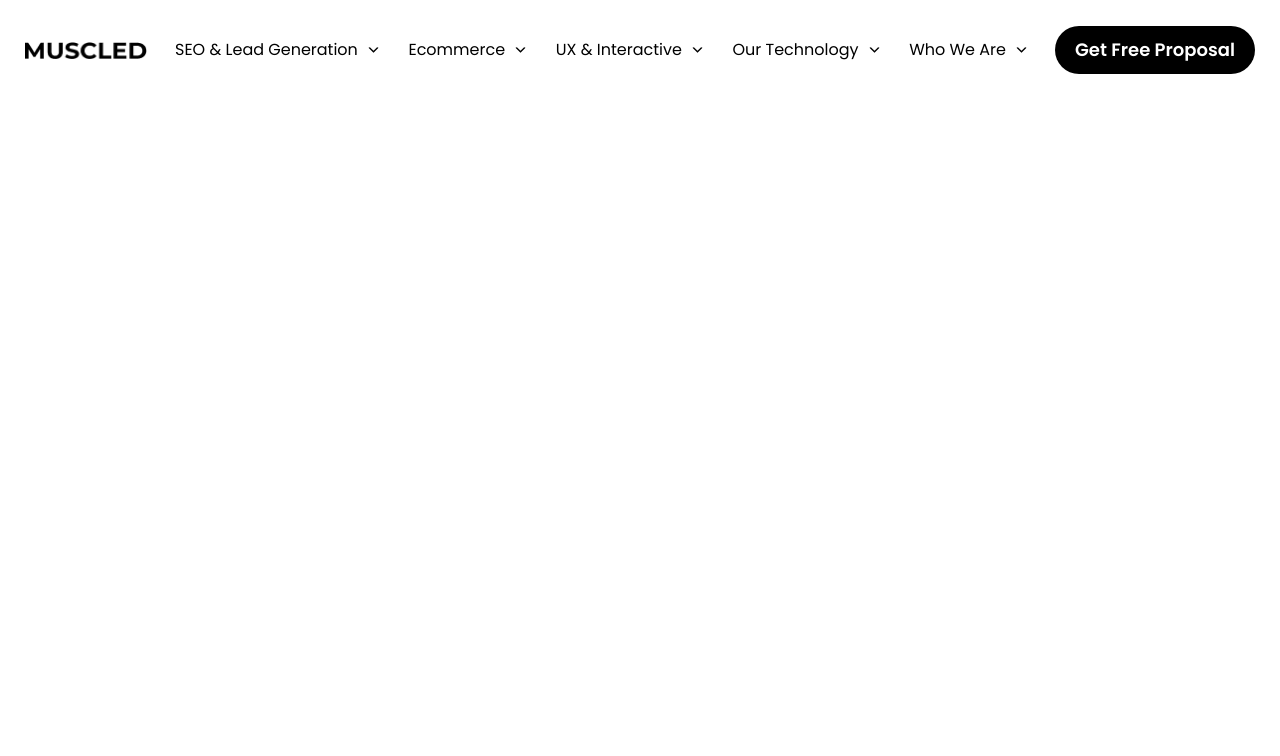
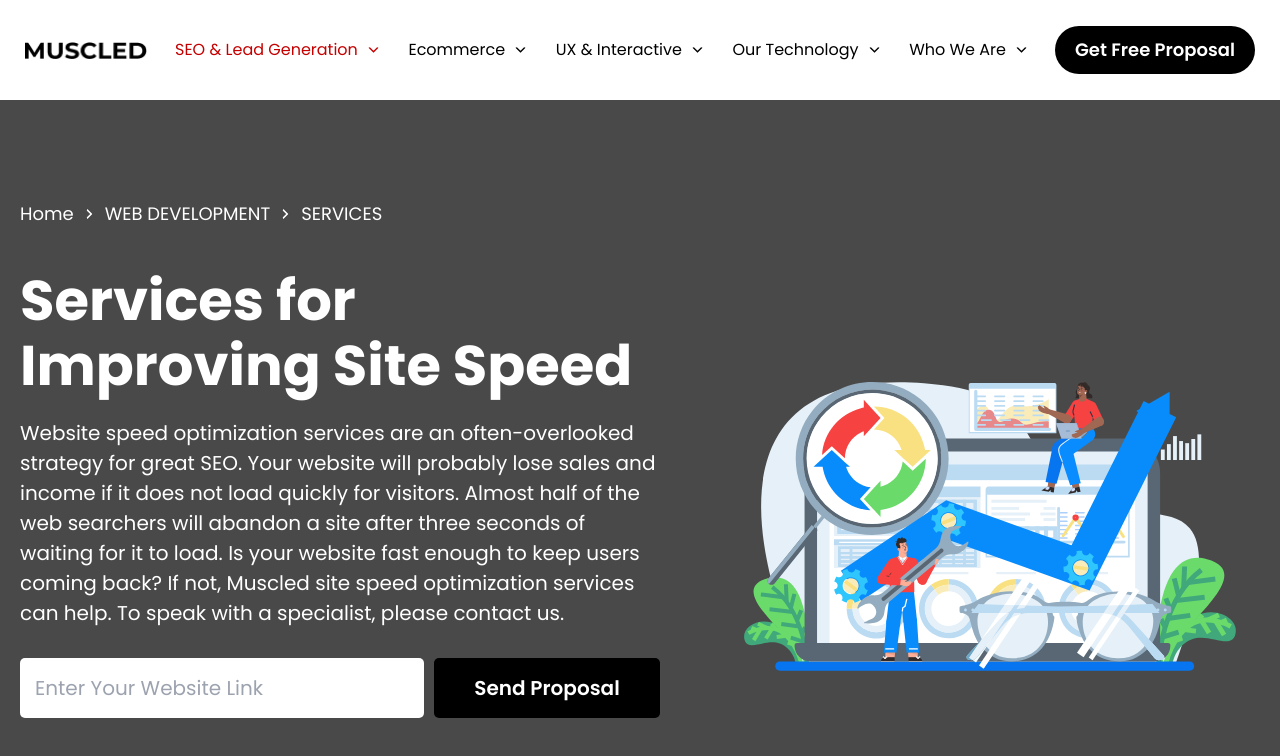
Before and after one commit to vitalii-minchuk/task-speed, a Next.js app: page / in a window 1280 px wide. Shown: the top 756 px of the page. Built offline with nearby package versions, Linux system fonts and the light colour scheme.

Commit message:
hero section

```diff
--- /dev/null
+++ b/src/components/BradCrumbs/index.tsx
@@ -0,0 +1,16 @@
+import React, { FC } from "react";
+import { ArrowSvg } from "../../svgs/Arrow";
+
+const BradCrumbs: FC = () => {
+  return (
+    <div className="w-full pt-[40px] lg:pt-[100px] pb-[30px] flex items-center space-x-[10px]">
+      <p className="phone:text-lg text-white leading-[18px]">Home</p>
+      <ArrowSvg color="white" rotate={270} />
+      <p className="phone:text-lg text-white leading-[18px]">WEB DEVELOPMENT</p>
+      <ArrowSvg color="white" rotate={270} />
+      <p className="phone:text-lg text-white leading-[18px]">SERVICES</p>
+    </div>
+  );
+};
+
+export default BradCrumbs;
--- a/src/components/Header/NavBar/index.tsx
+++ b/src/components/Header/NavBar/index.tsx
@@ -5,28 +5,28 @@ const NavBar = () => {
   return (
     <>
       <nav className="hidden xl:flex justify-between flex-1 pr-[20px] pl-[20px] desktop:pr-[60px] desktop:pl-[86px]">
-        <div className="flex items-center space-x-[10px]">
-          <p>SEO & Lead Generation</p>
-          <ArrowSvg />
+        <div className="flex items-center space-x-[10px] cursor-pointer">
+          <p className="text-myRed">SEO & Lead Generation</p>
+          <ArrowSvg color="#C40000" />
         </div>
-        <div className="flex items-center space-x-[10px]">
+        <div className="flex items-center space-x-[10px] cursor-pointer">
           <p>Ecommerce</p>
           <ArrowSvg />
         </div>
-        <div className="flex items-center space-x-[10px]">
+        <div className="flex items-center space-x-[10px] cursor-pointer">
           <p>UX & Interactive</p>
           <ArrowSvg />
         </div>
-        <div className="flex items-center space-x-[10px]">
+        <div className="flex items-center space-x-[10px] cursor-pointer">
           <p>Our Technology</p>
           <ArrowSvg />
         </div>
-        <div className="flex items-center space-x-[10px]">
+        <div className="flex items-center space-x-[10px] cursor-pointer">
           <p>Who We Are</p>
           <ArrowSvg />
         </div>
       </nav>
-      <div className="flex flex-1 items-center justify-end pr-[20px] space-x-[10px] xl:hidden">
+      <div className="flex flex-1 items-center justify-end pr-[20px] space-x-[10px] cursor-pointer xl:hidden">
         <p>Menu</p>
         <ArrowSvg />
       </div>
--- a/src/components/Header/index.tsx
+++ b/src/components/Header/index.tsx
@@ -7,7 +7,8 @@ const wrapper = "";
 const Header: FC = () => {
   return (
     <header>
-      <div className="w-full h-[100px] px-[15px] xl:px-[25px] desktop:px-[50px] flex justify-between items-center space-x-2">
+      <div className="container">
+        <div className="w-full h-[60px] phone:h-[100px] bg-white px-[15px] xl:px-[25px] desktop:px-[50px] flex justify-between items-center space-x-2">
           <div className="grid items-center">
             <Image
               src="/images/MUSCLED.png"
@@ -21,6 +22,7 @@ const Header: FC = () => {
             Get Free Proposal
           </button>
         </div>
+      </div>
     </header>
   );
 };
--- /dev/null
+++ b/src/components/Hero/HeroActions.tsx
@@ -0,0 +1,12 @@
+import React from 'react'
+
+const HeroActions = () => {
+  return (
+    <div className='flex flex-col items-center gap-[20px] sm:flex-row sm:gap-[10px]'>
+        <input className='bg-white w-[300px] phone:w-[404px] h-[60px] font20 rounded-[5px] border-red-500 text-myGray5 pl-[15px]' type="text" placeholder='Enter Your Website Link' />
+        <button className='btnStandard'>Send Proposal</button>
+    </div>
+  )
+}
+
+export default HeroActions
--- /dev/null
+++ b/src/components/Hero/HeroContent.tsx
@@ -0,0 +1,24 @@
+import React from "react";
+import HeroActions from "./HeroActions";
+
+const HeroContent = () => {
+  return (
+    <div className="w-full lg:w-[500px] xl:w-[640px]">
+      <h1 className="fontTitle mb-[20px]">
+        Services for <br /> Improving Site Speed
+      </h1>
+      <p className="font20 text-white mb-[30px]">
+        Website speed optimization services are an often-overlooked strategy for
+        great SEO. Your website will probably lose sales and income if it does
+        not load quickly for visitors. Almost half of the web searchers will
+        abandon a site after three seconds of waiting for it to load. Is your
+        website fast enough to keep users coming back? If not, Muscled site
+        speed optimization services can help. To speak with a specialist, please
+        contact us.
+      </p>
+      <HeroActions />
+    </div>
+  );
+};
+
+export default HeroContent;
--- /dev/null
+++ b/src/components/Hero/index.tsx
@@ -0,0 +1,28 @@
+import Image from "next/image";
+import React from "react";
+import BradCrumbs from "../BradCrumbs";
+import HeroContent from "./HeroContent";
+
+const Hero = () => {
+  return (
+    <div className="container bg-myGray7 px-[15px]">
+      <div className="mx-auto pb-[40px] lg:pb-[100px] max-w-[1240px]">
+        <BradCrumbs />
+        <div className="column lg:flex justify-between items-center">
+          <HeroContent />
+          <div className="grid items-center lg:mb-[25px]">
+          <Image
+            width={540}
+            height={446}
+            src="/images/heroImg.svg"
+            alt="hero image"
+          />
+
+          </div>
+        </div>
+      </div>
+    </div>
+  );
+};
+
+export default Hero;
--- a/src/pages/index.tsx
+++ b/src/pages/index.tsx
@@ -1,6 +1,7 @@
 import type { NextPage } from "next";
 import Head from "next/head";
 import Header from "../components/Header";
+import Hero from "../components/Hero";
 
 const Home: NextPage = () => {
   return (
@@ -10,9 +11,10 @@ const Home: NextPage = () => {
         <meta name="description" content="Generated by create next app" />
         <link rel="icon" href="/favicon.ico" />
       </Head>
-      <div className="container">
-        <Header />
-      </div>
+      <Header />
+      <main>
+        <Hero />
+      </main>
     </div>
   );
 };
--- a/styles/globals.css
+++ b/styles/globals.css
@@ -4,13 +4,23 @@
 @tailwind utilities;
 
 body {
+  background: #F5F5F5;
   font-family: "Poppins";
 }
 
 .container {
   @apply max-w-screen-desktop mx-auto
 }
-
+.fontTitle {
+  @apply text-4xl text-white phone:text-[56px] font-bold leading-[115%]
+}
+.font20 {
+  @apply text-xl leading-[150%] font-normal
+}
 .btnRounded {
   @apply font-semibold text-lg text-white bg-black leading-[18px] rounded-full w-[200px] h-[48px]
 }
+
+.btnStandard {
+  @apply font-semibold text-xl text-white bg-black leading-[18px] rounded-[5px] w-[226px] h-[60px]
+}
--- a/tailwind.config.js
+++ b/tailwind.config.js
@@ -1,19 +1,24 @@
 /** @type {import('tailwindcss').Config} */
 module.exports = {
-  content: ["./src/pages/**/*.{js,ts,jsx,tsx}", "./src/components/**/*.{js,ts,jsx,tsx}"],
+  content: [
+    "./src/pages/**/*.{js,ts,jsx,tsx}",
+    "./src/components/**/*.{js,ts,jsx,tsx}",
+  ],
   theme: {
     extend: {
       colors: {
-        myGreen: "blue",
+        myRed: "#C40000",
+        myGray7: "rgba(0, 0, 0, 0.7)",
+        myGray5: "rgba(0, 0, 0, 0.5)"
       },
       fontFamily: {
-        body: ['Poppins'],
+        body: ["Poppins"],
       },
       screens: {
         desktop: "1440px",
-        phone: "460px"
-      }
+        phone: "460px",
+      },
     },
   },
   plugins: [],
-}
+};
```
Also changed, not shown: public/images/heroImg.svg (renamed from public/images/Artboard 12 1.svg). Lines whose indentation alone changed are shown as unchanged.
